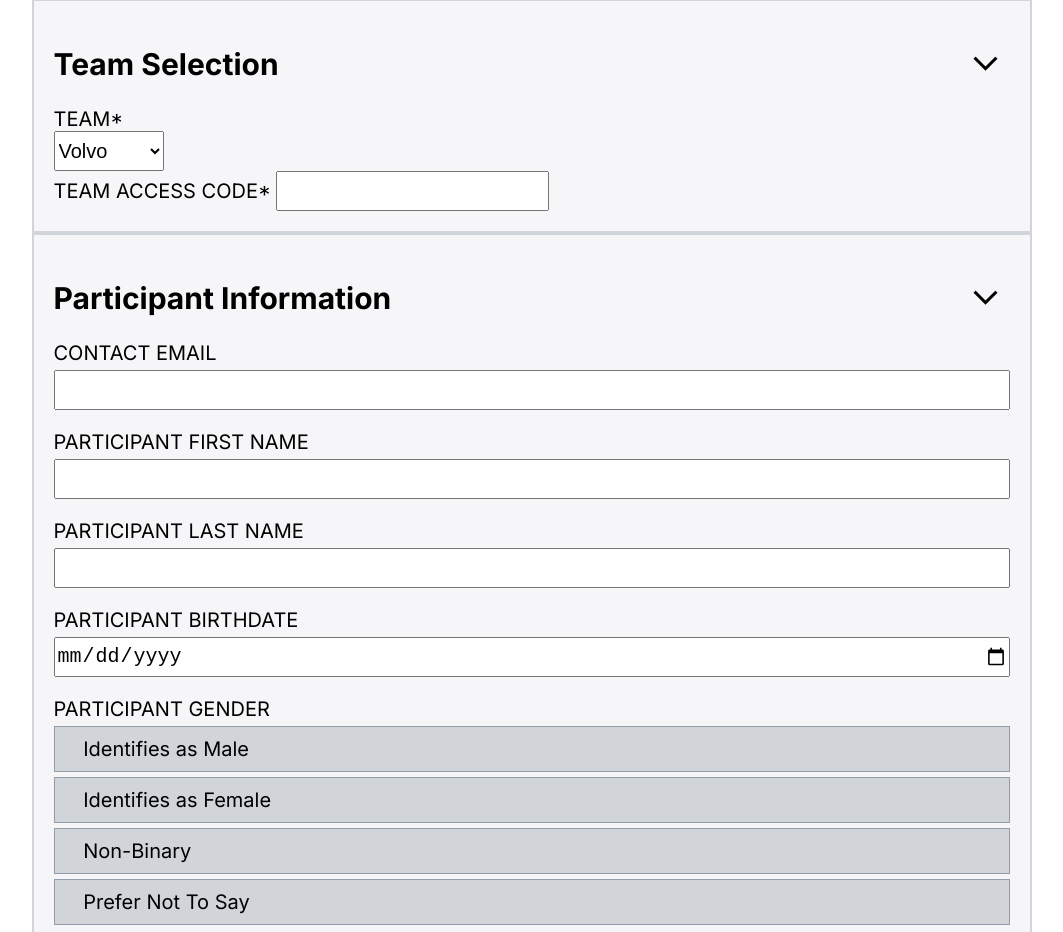
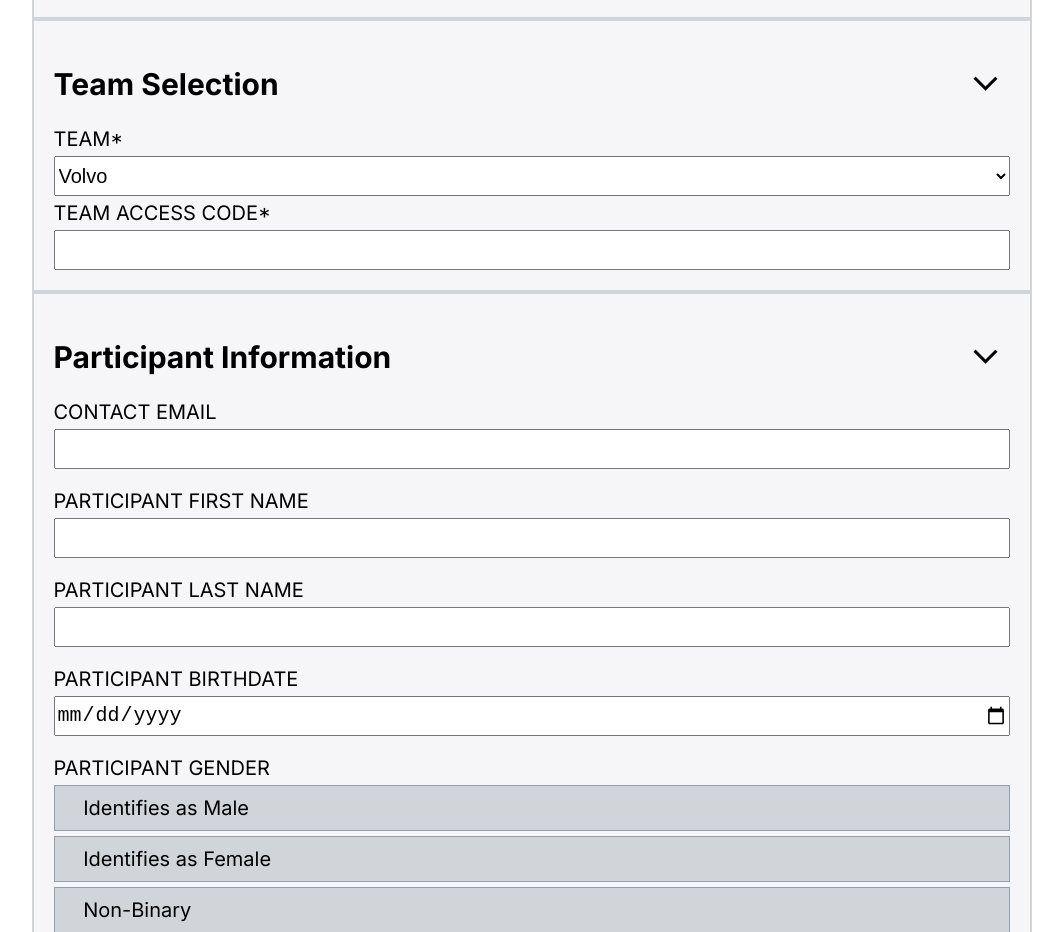
Before and after one commit to jsnhu/registration-form, a plain HTML site: page index.html in a window 1280 px wide. Shown: the part 1062-1994 px from the top of the page, without its empty margins (101-1164 px from the left). Drawn offline with nearby package versions, Linux system fonts and the light colour scheme.

```diff
--- a/style.css
+++ b/style.css
@@ -118,8 +118,8 @@
 
 }
 
-#participant-information .section-content,
-#participant-information .section-content .participant-information-field {
+.section-content,
+.participant-information-field {
     display: flex;
     flex-direction: column;
     gap: 5px;
@@ -140,7 +140,8 @@
 
 .shirt-option,
 .wheelchair-option,
-.age-option {
+.age-option,
+.team-dropdown-box {
     display: flex;
     flex-direction: column;
 }
```
